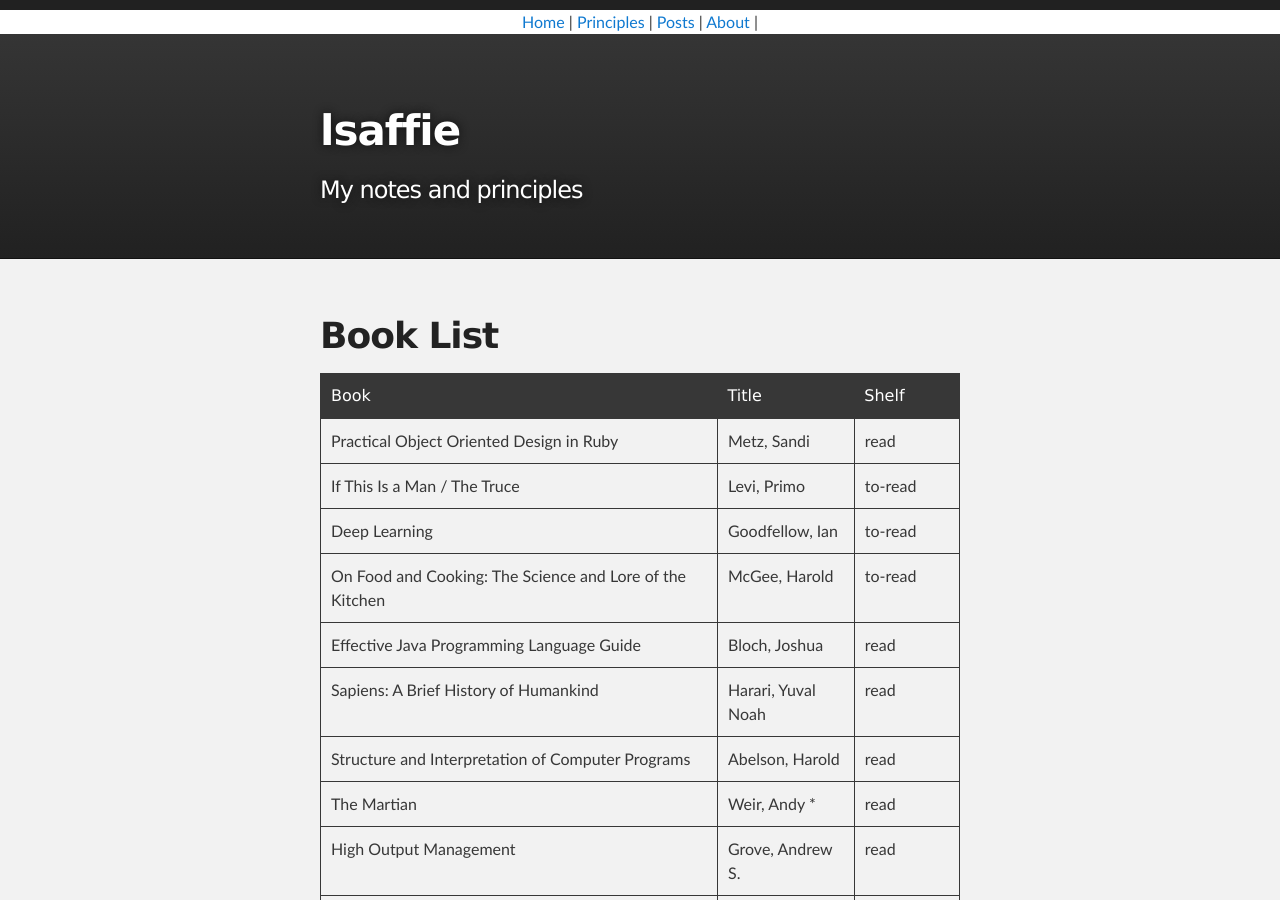
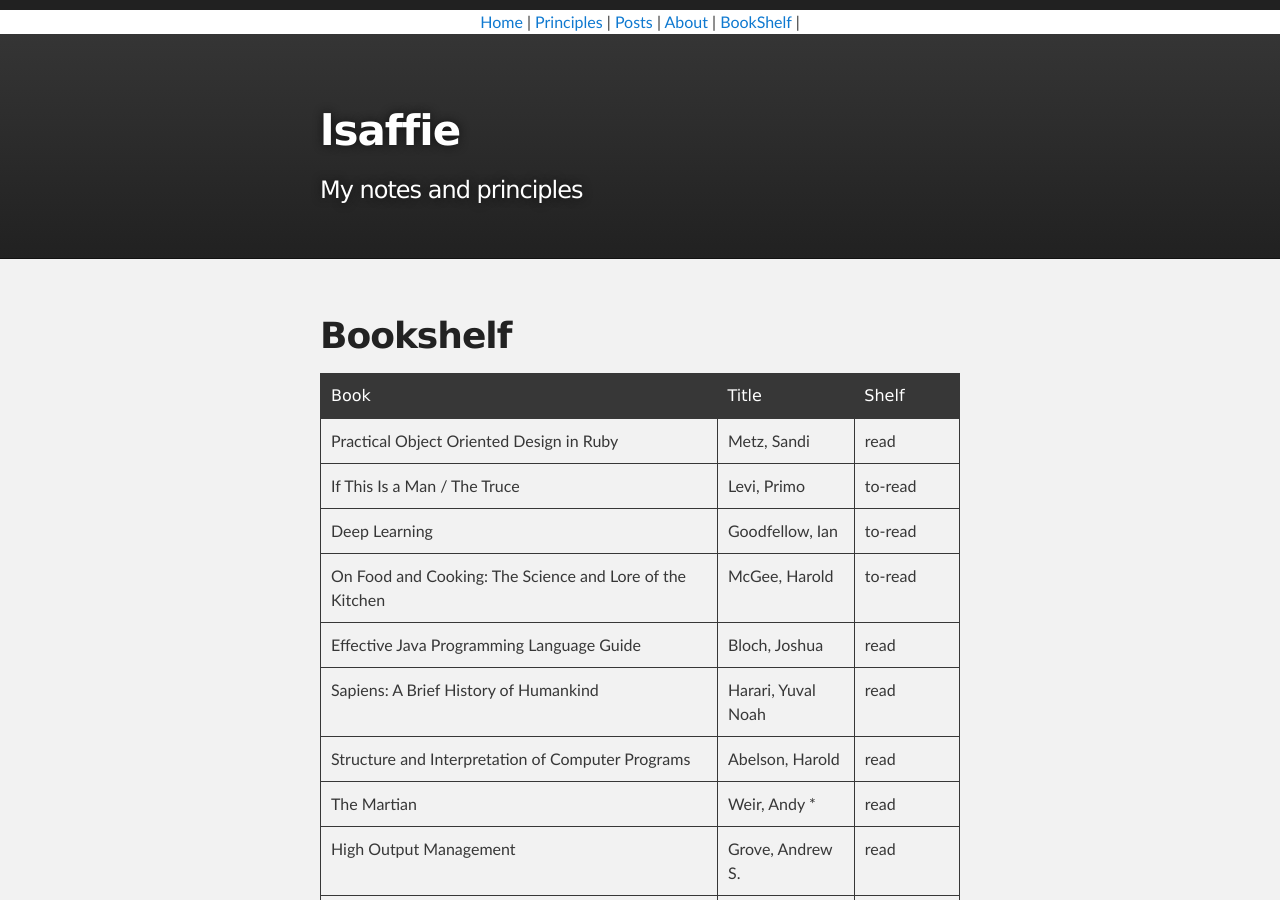
Before and after one commit to lsaffie/lsaffie.github.io, a Jekyll site: the page built from bookshelf.md, in a window 1280 px wide and 900 px high. Built offline with Jekyll 4.4.1, drawn with Linux system fonts in a browser that asks for light colours; our own code applies the rules of GitHub Pages for plain Markdown files.

Commit message:
bookshelf as page

```diff
--- a/CNAME
+++ /dev/null
@@ -1 +0,0 @@
-lsaffie.com
--- a/_includes/nav.html
+++ b/_includes/nav.html
@@ -3,4 +3,5 @@
 <a href="{{site.baseurl}}/principles">Principles</a> |
 <a href="{{site.baseurl}}/posts">Posts</a> |
 <a href="{{site.baseurl}}/about">About</a> |
+<a href="{{site.baseurl}}/bookshelf">BookShelf</a> |
 </p>
--- a/_posts/2017-12-27-book-list.md
+++ b/bookshelf.md
@@ -1,5 +1,5 @@
 ---
-title: Book List
+title: Bookshelf
 categories: readings
 ---
 
```
